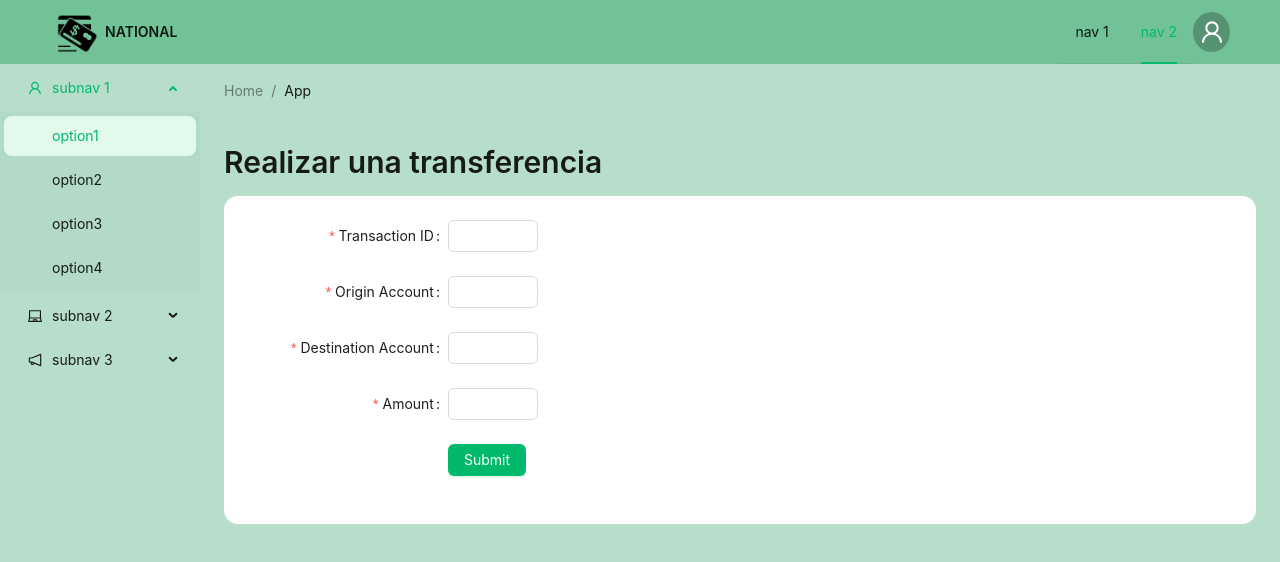
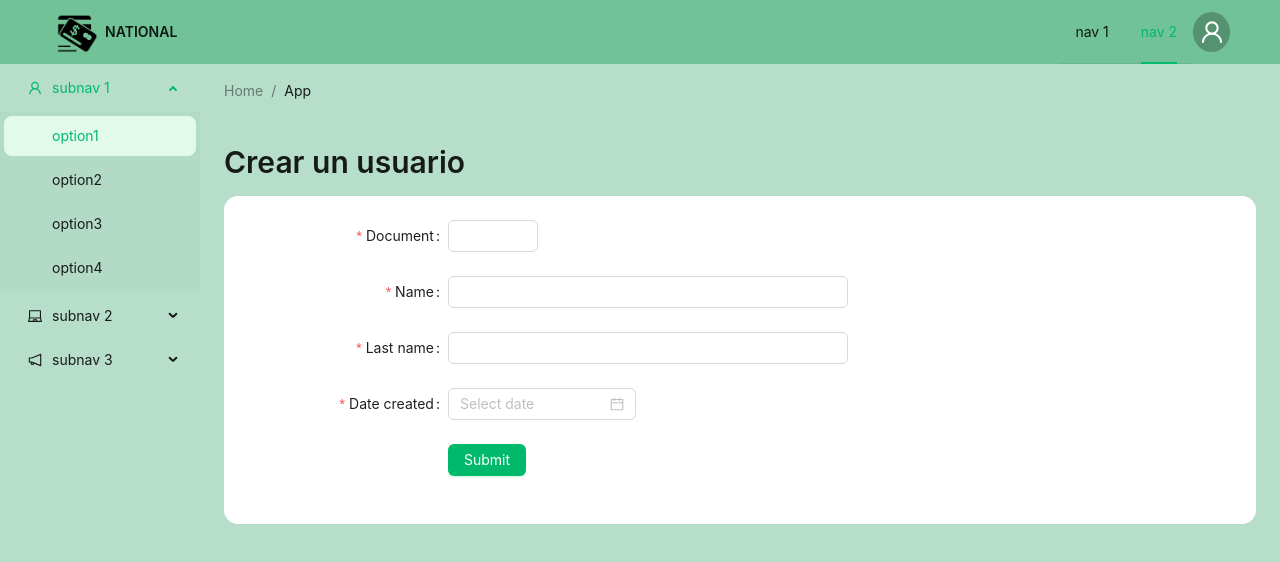
Before and after one commit to mapache17/BankGNB-front, a React (Create React App) app in the folder bank-gnb/: page / in a window 1280 px wide. Shown: the top 562 px of the page. Built offline with nearby package versions, Linux system fonts and the light colour scheme.

Commit message:
Crea componente CreateUser

```diff
--- a/bank-gnb/src/components/home/HomeGNB.js
+++ b/bank-gnb/src/components/home/HomeGNB.js
@@ -2,8 +2,9 @@ import { ConfigProvider } from 'antd';
 import { LaptopOutlined, NotificationOutlined, UserOutlined } from '@ant-design/icons';
 import { Breadcrumb, Layout, Menu, theme, Typography, Image, Avatar, Space} from 'antd';
 import React from 'react';
-// import CreateAcc from '../account/CreateAccount';
-import TransferMoney from '../transaction/Transference';
+import CreateUser from '../user/CreateUser';
+//import CreateAcc from '../account/CreateAccount';
+//import TransferMoney from '../transaction/Transference';
 const { Text} = Typography;
 const { Header, Sider} = Layout;
 
@@ -99,7 +100,7 @@ const BankHome = () => {
               <Breadcrumb.Item>App</Breadcrumb.Item>
             </Breadcrumb>
 
-            <TransferMoney></TransferMoney>
+            <CreateUser></CreateUser>
 
           </Layout>
         </Layout>
--- a/bank-gnb/src/components/user/createUser.js
+++ b/bank-gnb/src/components/user/createUser.js
@@ -1,5 +1,5 @@
 import { Layout, theme, Typography} from 'antd';
-import { Button, Form, InputNumber, } from 'antd';
+import { Button, Form, InputNumber, Input, DatePicker } from 'antd';
 import React from 'react';
 const { Title } = Typography;
 const { Content } = Layout;
@@ -44,20 +44,20 @@ const CreateUser = () => {
     onFinishFailed={onFinishFailed}
     autoComplete="off"
   >
-    <Form.Item label="Transaction ID" name="id" rules={[{ required: true }]}>
+    <Form.Item label="Document" name="document" rules={[{ required: true }]}>
         <InputNumber />
     </Form.Item>
 
-    <Form.Item label="Origin Account" name="origen" rules={[{ required: true }]}>
-        <InputNumber />
+    <Form.Item name="name" label="Name" rules={[{ required: true }]}>
+        <Input />
     </Form.Item>
 
-    <Form.Item label="Destination Account" name="destination" rules={[{ required: true }]}>
-        <InputNumber />
+    <Form.Item name="lastName" label="Last name" rules={[{ required: true }]}>
+        <Input />
     </Form.Item>
 
-    <Form.Item label="Amount" name="amount" rules={[{ required: true }]}>
-        <InputNumber />
+    <Form.Item label="Date created" name="dateCreated" rules={[{ required: true }]}>
+          <DatePicker />
     </Form.Item>
 
 
```
Also changed, not shown: bank-gnb/src/components/account/DepositAccount.js (deleted), bank-gnb/src/components/transaction/DepositAccount.js (added).
